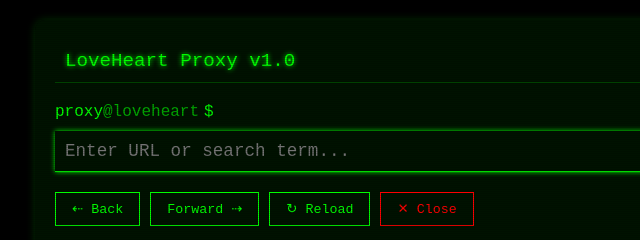
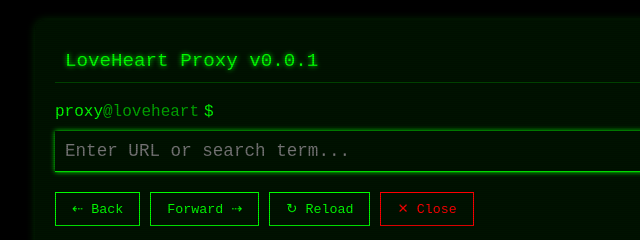
Before and after one commit to myschoolstory/LoveHeart, a website: page public/index.html in a window 1280 px wide. Shown: the top 240 px of the page, 185-825 px from the left. Drawn offline with Linux system fonts and the light colour scheme.

Commit message:
Updated / Created files

```diff
--- a/public/index.html
+++ b/public/index.html
@@ -12,7 +12,7 @@
 <body class="terminal-body">
     <div class="terminal-container">
         <header class="terminal-header">
-            <span class="terminal-title">LoveHeart Proxy v1.0</span>
+            <span class="terminal-title">LoveHeart Proxy v0.0.1</span>
             <span class="terminal-status">[Connected]</span>
         </header>
 
```
